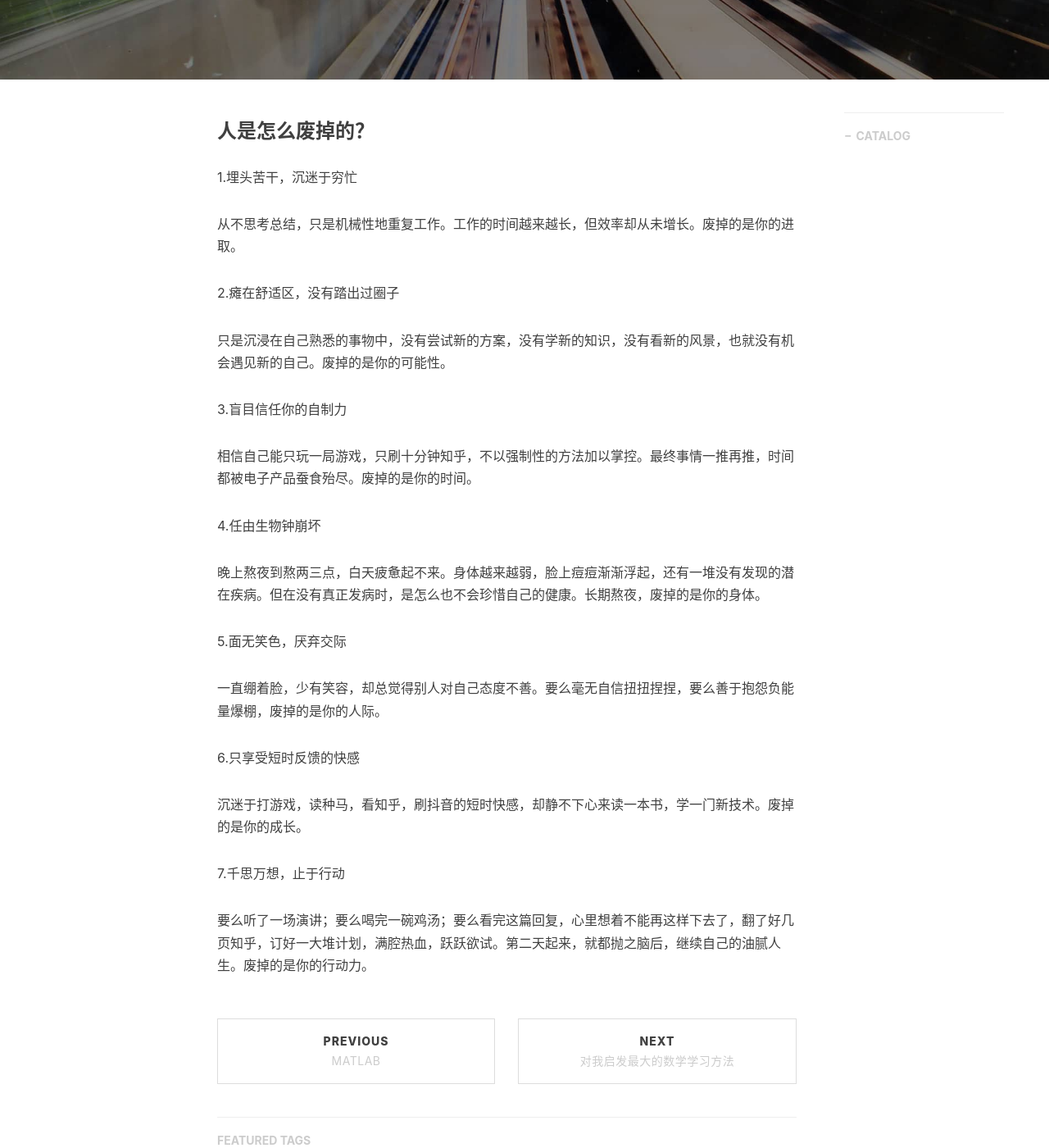
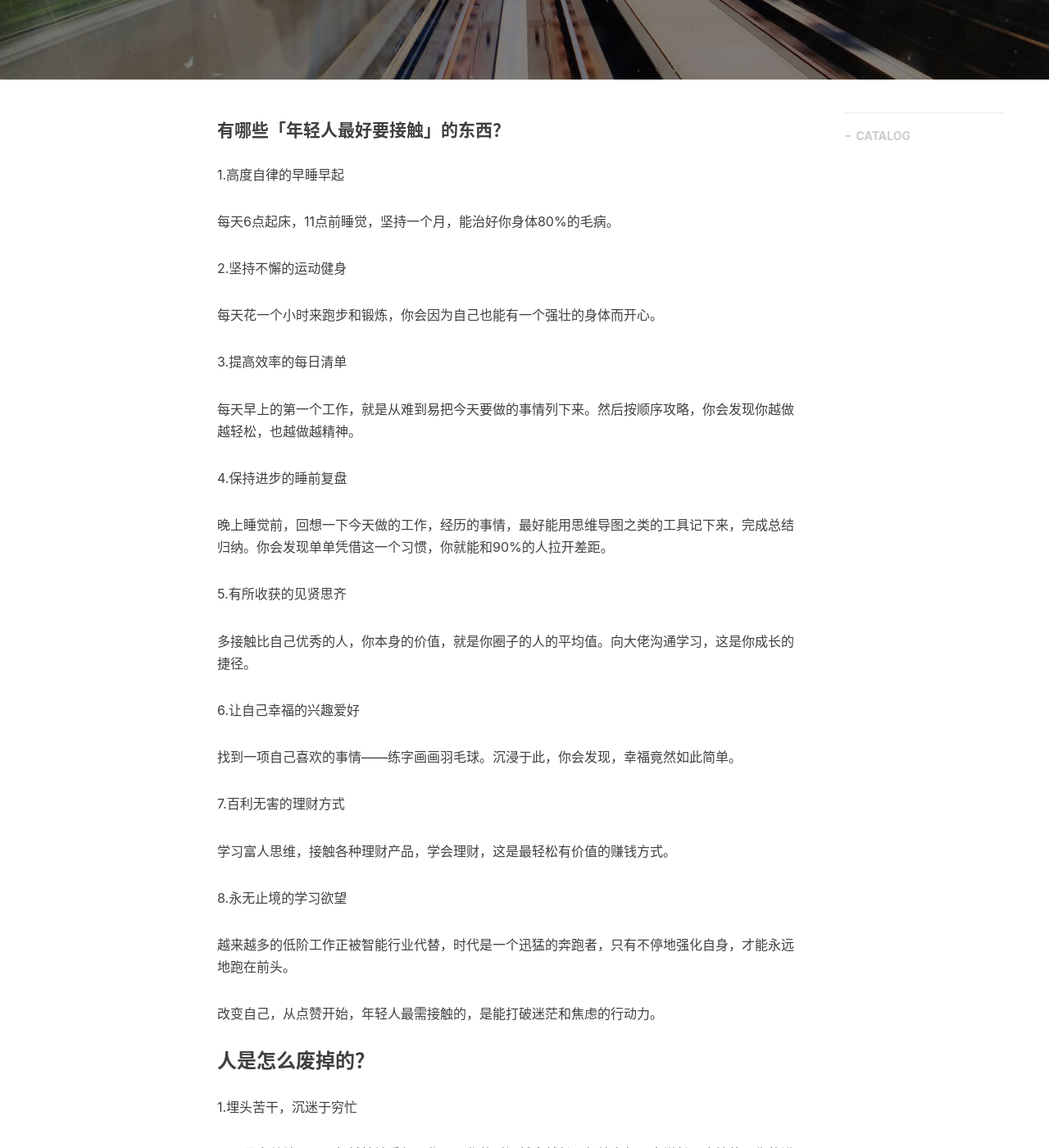
Before and after one commit to gary-robotics/dlward, a Jekyll site: the page built from _posts/2019-09-28-人是怎么废掉的？-2019.markdown, in a window 1280 px wide and 1400 px high, scrolled down 426 px. Shown: the whole window at 82% size. Built offline with Jekyll 4.4.1, drawn with Linux system fonts in a browser that asks for light colours; nearby versions of some CDN libraries; comment, search, counter and statistics services are not loaded.

Commit message:
Update 2019-09-28-人是怎么废掉的？-2019.markdown

```diff
--- a/_posts/2019-09-28-人是怎么废掉的？-2019.markdown
+++ b/_posts/2019-09-28-人是怎么废掉的？-2019.markdown
@@ -9,6 +9,42 @@ catalog: true                       # 是否归档
 tags:                               #标签
     - 文章
 ---
+#### 有哪些「年轻人最好要接触」的东西？
+
+1.高度自律的早睡早起
+
+每天6点起床，11点前睡觉，坚持一个月，能治好你身体80%的毛病。
+
+2.坚持不懈的运动健身
+
+每天花一个小时来跑步和锻炼，你会因为自己也能有一个强壮的身体而开心。
+
+3.提高效率的每日清单
+
+每天早上的第一个工作，就是从难到易把今天要做的事情列下来。然后按顺序攻略，你会发现你越做越轻松，也越做越精神。
+
+4.保持进步的睡前复盘
+
+晚上睡觉前，回想一下今天做的工作，经历的事情，最好能用思维导图之类的工具记下来，完成总结归纳。你会发现单单凭借这一个习惯，你就能和90%的人拉开差距。
+
+5.有所收获的见贤思齐
+
+多接触比自己优秀的人，你本身的价值，就是你圈子的人的平均值。向大佬沟通学习，这是你成长的捷径。
+
+6.让自己幸福的兴趣爱好
+
+找到一项自己喜欢的事情——练字画画羽毛球。沉浸于此，你会发现，幸福竟然如此简单。
+
+7.百利无害的理财方式
+
+学习富人思维，接触各种理财产品，学会理财，这是最轻松有价值的赚钱方式。
+
+8.永无止境的学习欲望
+
+越来越多的低阶工作正被智能行业代替，时代是一个迅猛的奔跑者，只有不停地强化自身，才能永远地跑在前头。
+
+改变自己，从点赞开始，年轻人最需接触的，是能打破迷茫和焦虑的行动力。
+
 ### 人是怎么废掉的？
 
 1.埋头苦干，沉迷于穷忙
```
